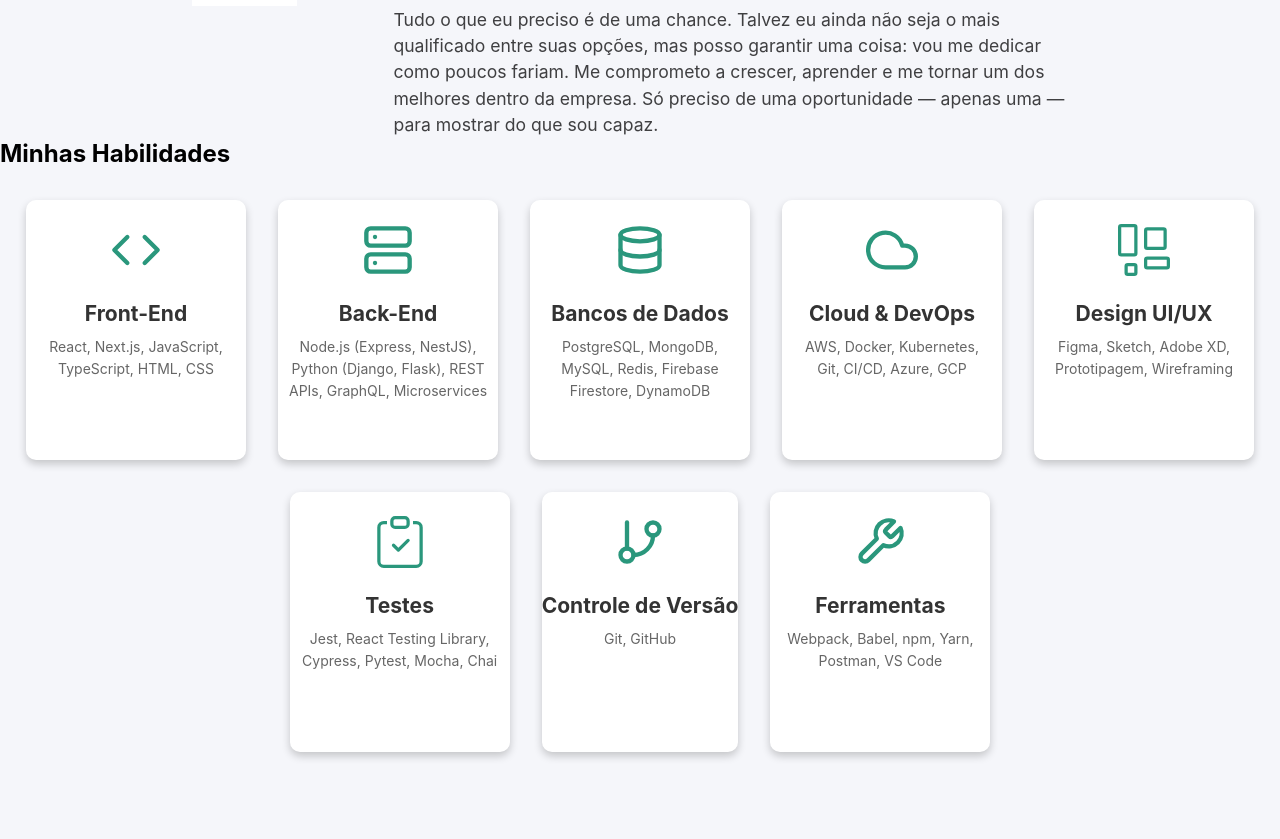
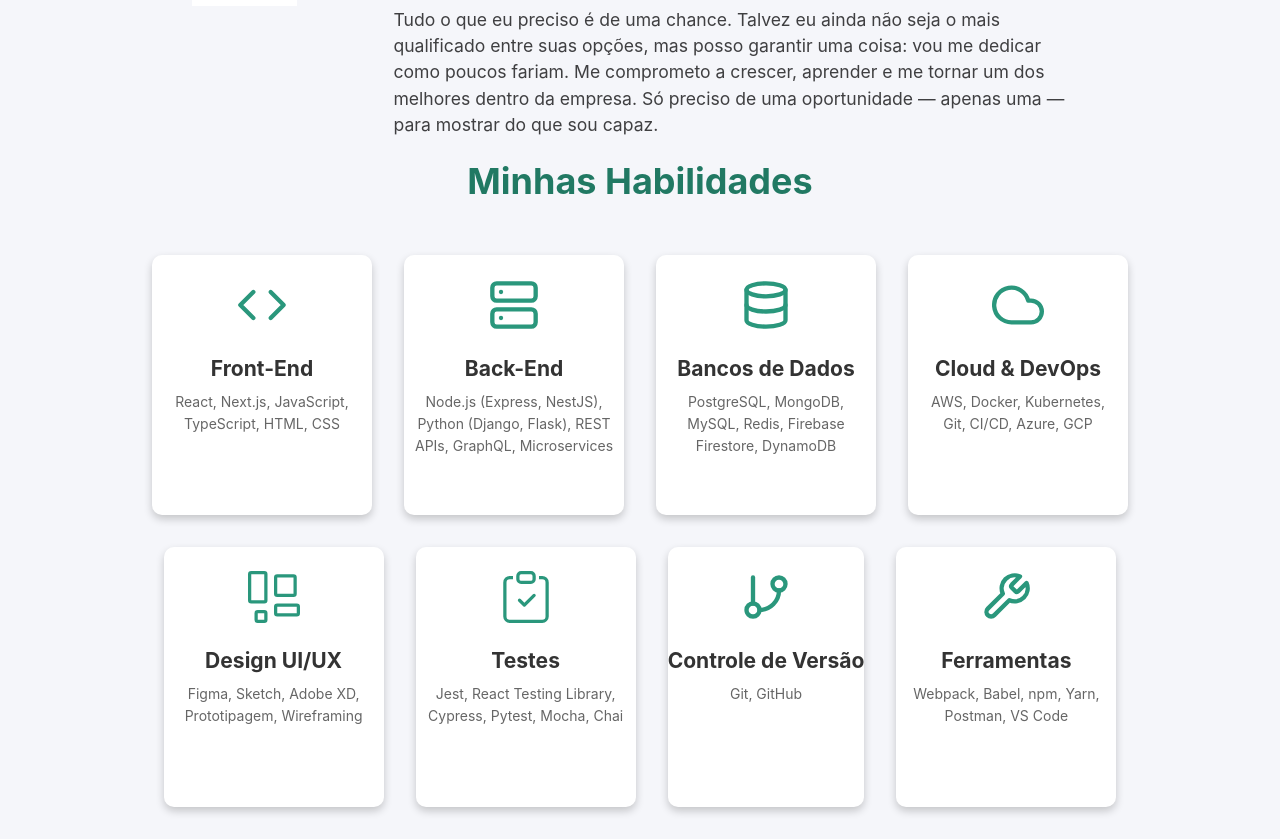
Before and after one commit to Guilherm001/portfolio, a Next.js app: page / in a window 1280 px wide. Shown: the part 1420-2259 px from the top of the page. Before the commit the page ends 2204 px from the top, so only its background shows below. Built offline with nearby package versions, Linux system fonts and the light colour scheme.

Commit message:
ajustes finais em minhas habilidades

```diff
--- a/src/app/components/habilidades/Style.module.css
+++ b/src/app/components/habilidades/Style.module.css
@@ -1,9 +1,16 @@
+.titulopagina {
+    text-align: center;
+    font-size: 24px;
+    font-weight: bold;
+    margin: 20px 0;
+    color: rgb(33, 121, 99);
+}
 .containerpai {
     display: flex;
     flex-wrap: wrap;          /* Permite que os cards quebrem para a linha debaixo */
     justify-content: center;  /* Centraliza os cards */
     gap: 2rem;                /* Espaço entre os cards */
-    width: 100%;
+    max-width: 1000px;
     margin: auto;
     padding: 2rem 0;
 }
--- a/src/app/components/habilidades/index.jsx
+++ b/src/app/components/habilidades/index.jsx
@@ -13,7 +13,7 @@ import Style from "./Style.module.css";
 export default function Habilidades(props) {
   return (
     <section className="habilidades">
-      <div>
+      <div className={Style.titulopagina}>
         <h2>Minhas Habilidades</h2>
       </div>
       <div className={Style.containerpai}>
```
